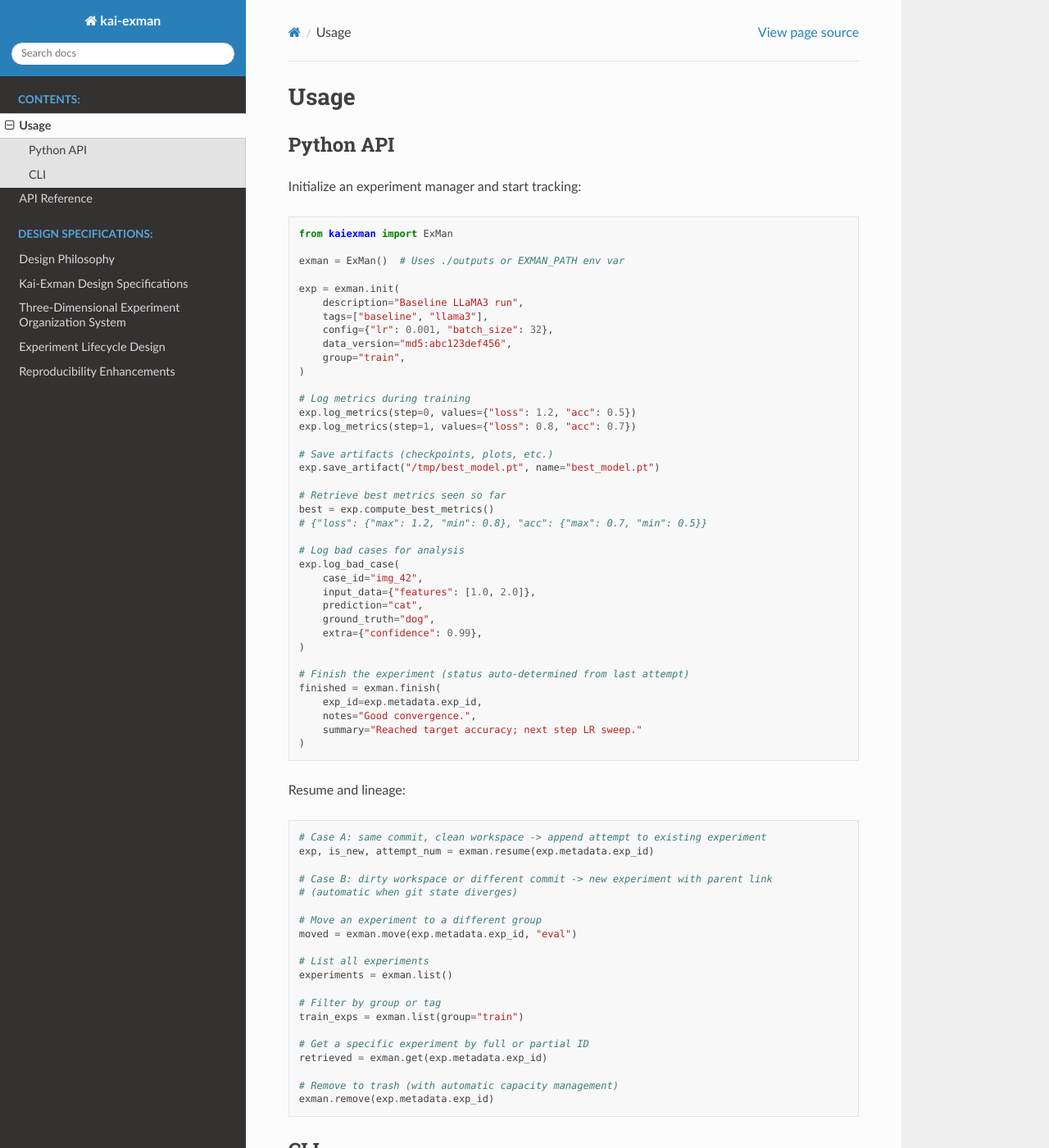
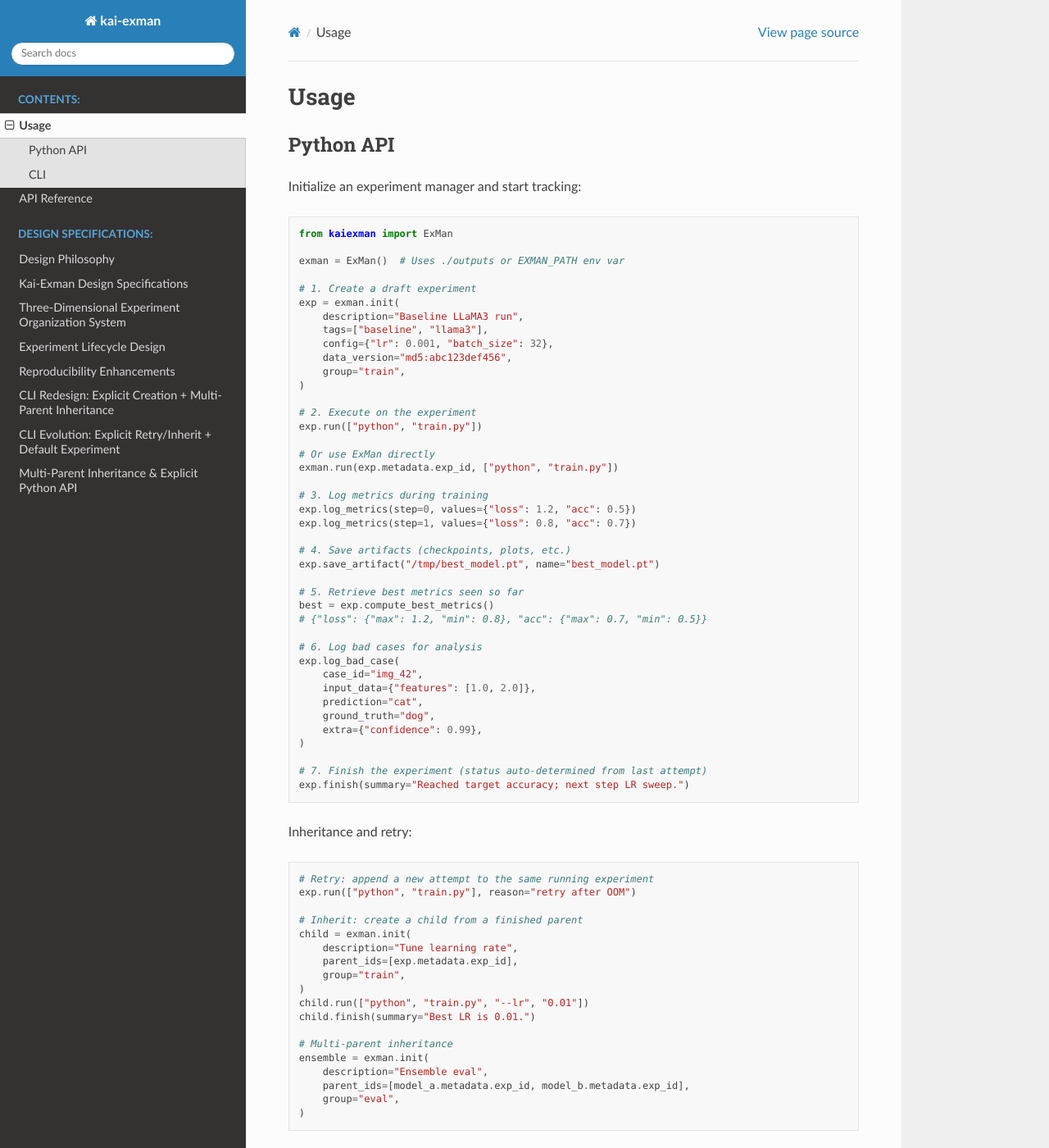
Before and after one commit to laiyk5/kai-exman, a Sphinx documentation site: the page built from docs/source/usage.rst, in a window 1280 px wide and 1400 px high. Shown: the whole window at 82% size. Built offline with Sphinx 7.4.7 and the Read the Docs theme 3.1.0, drawn with Linux system fonts in a browser that asks for light colours; some of the changed text lies outside the part shown.

Commit message:
docs: sync usage.rst and index.rst with current architecture
- Rewrite usage.rst: init/run separation, show→status, tags→tag -l,
  suggest-groups→group, remove old --retry/--inherit examples,
  add init --inherit, use, group -l, run --reason examples
- Update index.rst: add cli-redesign, cli-evolution, multi-parent-inheritance

Co-Authored-By: Claude Sonnet 4.6 <noreply@anthropic.com>

```diff
--- a/docs/source/index.rst
+++ b/docs/source/index.rst
@@ -19,6 +19,9 @@ A lightweight, filesystem-first experiment management toolkit designed for repro
    design/organization
    design/lifecycle
    design/reproducibility
+   design/cli-redesign
+   design/cli-evolution
+   design/multi-parent-inheritance
 
 Indices and tables
 ==================
--- a/docs/source/usage.rst
+++ b/docs/source/usage.rst
@@ -10,6 +10,7 @@ Initialize an experiment manager and start tracking::
 
     exman = ExMan()  # Uses ./outputs or EXMAN_PATH env var
 
+    # 1. Create a draft experiment
     exp = exman.init(
         description="Baseline LLaMA3 run",
         tags=["baseline", "llama3"],
@@ -18,18 +19,24 @@ Initialize an experiment manager and start tracking::
         group="train",
     )
 
-    # Log metrics during training
+    # 2. Execute on the experiment
+    exp.run(["python", "train.py"])
+
+    # Or use ExMan directly
+    exman.run(exp.metadata.exp_id, ["python", "train.py"])
+
+    # 3. Log metrics during training
     exp.log_metrics(step=0, values={"loss": 1.2, "acc": 0.5})
     exp.log_metrics(step=1, values={"loss": 0.8, "acc": 0.7})
 
-    # Save artifacts (checkpoints, plots, etc.)
+    # 4. Save artifacts (checkpoints, plots, etc.)
     exp.save_artifact("/tmp/best_model.pt", name="best_model.pt")
 
-    # Retrieve best metrics seen so far
+    # 5. Retrieve best metrics seen so far
     best = exp.compute_best_metrics()
     # {"loss": {"max": 1.2, "min": 0.8}, "acc": {"max": 0.7, "min": 0.5}}
 
-    # Log bad cases for analysis
+    # 6. Log bad cases for analysis
     exp.log_bad_case(
         case_id="img_42",
         input_data={"features": [1.0, 2.0]},
@@ -38,23 +45,34 @@ Initialize an experiment manager and start tracking::
         extra={"confidence": 0.99},
     )
 
-    # Finish the experiment (status auto-determined from last attempt)
-    finished = exman.finish(
-        exp_id=exp.metadata.exp_id,
-        notes="Good convergence.",
-        summary="Reached target accuracy; next step LR sweep."
+    # 7. Finish the experiment (status auto-determined from last attempt)
+    exp.finish(summary="Reached target accuracy; next step LR sweep.")
+
+Inheritance and retry::
+
+    # Retry: append a new attempt to the same running experiment
+    exp.run(["python", "train.py"], reason="retry after OOM")
+
+    # Inherit: create a child from a finished parent
+    child = exman.init(
+        description="Tune learning rate",
+        parent_ids=[exp.metadata.exp_id],
+        group="train",
+    )
+    child.run(["python", "train.py", "--lr", "0.01"])
+    child.finish(summary="Best LR is 0.01.")
+
+    # Multi-parent inheritance
+    ensemble = exman.init(
+        description="Ensemble eval",
+        parent_ids=[model_a.metadata.exp_id, model_b.metadata.exp_id],
+        group="eval",
     )
 
-Resume and lineage::
-
-    # Case A: same commit, clean workspace -> append attempt to existing experiment
-    exp, is_new, attempt_num = exman.resume(exp.metadata.exp_id)
-
-    # Case B: dirty workspace or different commit -> new experiment with parent link
-    # (automatic when git state diverges)
+Organization::
 
     # Move an experiment to a different group
-    moved = exman.move(exp.metadata.exp_id, "eval")
+    exman.move(exp.metadata.exp_id, "eval")
 
     # List all experiments
     experiments = exman.list()
@@ -75,18 +93,27 @@ Global options::
 
     kai-exman --path ./outputs --strict <command>
 
-Initialize a new experiment (``--description`` is mandatory)::
+Create a draft experiment (``--description`` is mandatory in non-TTY)::
 
-    kai-exman init --description "Baseline run" --tags "baseline,llama3" --config config.yaml --group train
+    kai-exman init -d "Baseline run" -t "baseline,llama3" -c config.yaml --group train
 
-Run a command inside an experiment context (``--description`` is mandatory)::
+Create a child from finished parent(s)::
 
-    # Fresh experiment
-    kai-exman run --description "training run" -- python train.py
+    kai-exman init -d "Tune LR after refactor" --inherit <exp_id> --group train
 
-    # Inherit from a finished experiment (Case B)
-    # You must describe the fork; parent's description is not inherited.
-    kai-exman run --inherit <exp_id> --description "tune LR after refactor" -- python train.py
+    # Multi-parent inheritance
+    kai-exman init -d "Ensemble eval" --inherit <id_a> --inherit <id_b> --group eval
+
+Execute a command on an existing experiment::
+
+    # Run on draft (creates attempt 1)
+    kai-exman run <exp_id> -- python train.py
+
+    # Retry on running experiment (appends attempt N)
+    kai-exman run <exp_id> --reason "retry after OOM" -- python train.py
+
+    # Uses default experiment if ID omitted
+    kai-exman run -- python train.py
 
 List experiments::
 
@@ -111,8 +138,12 @@ List experiments::
 
 Show experiment details::
 
-    kai-exman show <exp_id>
-    kai-exman show --full-id <exp_id>
+    kai-exman status <exp_id>
+    kai-exman status --full-id <exp_id>
+
+Set the default experiment::
+
+    kai-exman use <exp_id>
 
 Move an experiment to a different group::
 
@@ -125,11 +156,22 @@ Tag or untag an experiment::
 
 List all tags::
 
-    kai-exman tags
+    kai-exman tag -l
+
+Group management::
+
+    # List all groups
+    kai-exman group -l
+
+    # Suggest group assignments
+    kai-exman group
+
+    # Apply suggested moves
+    kai-exman group --apply
 
 Finish an experiment and generate summary.md (``--summary`` is mandatory)::
 
-    kai-exman finish <exp_id> --summary "Best run so far" --notes "Observed 2% gain"
+    kai-exman finish <exp_id> -s "Best run so far" -n "Observed 2% gain"
 
 Status is auto-determined from the last attempt's exit code:
 
```
Also changed, not shown: other parts of docs/source/usage.rst (+2 -6 lines).
